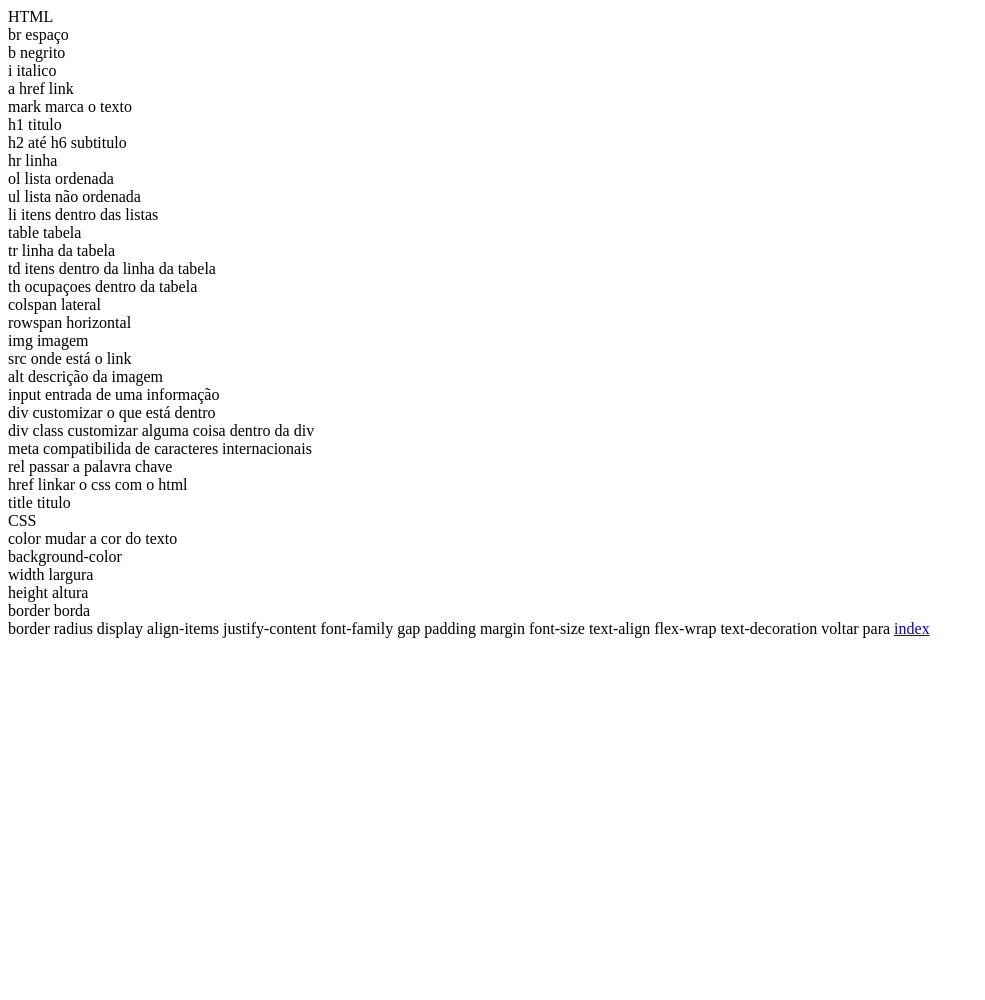
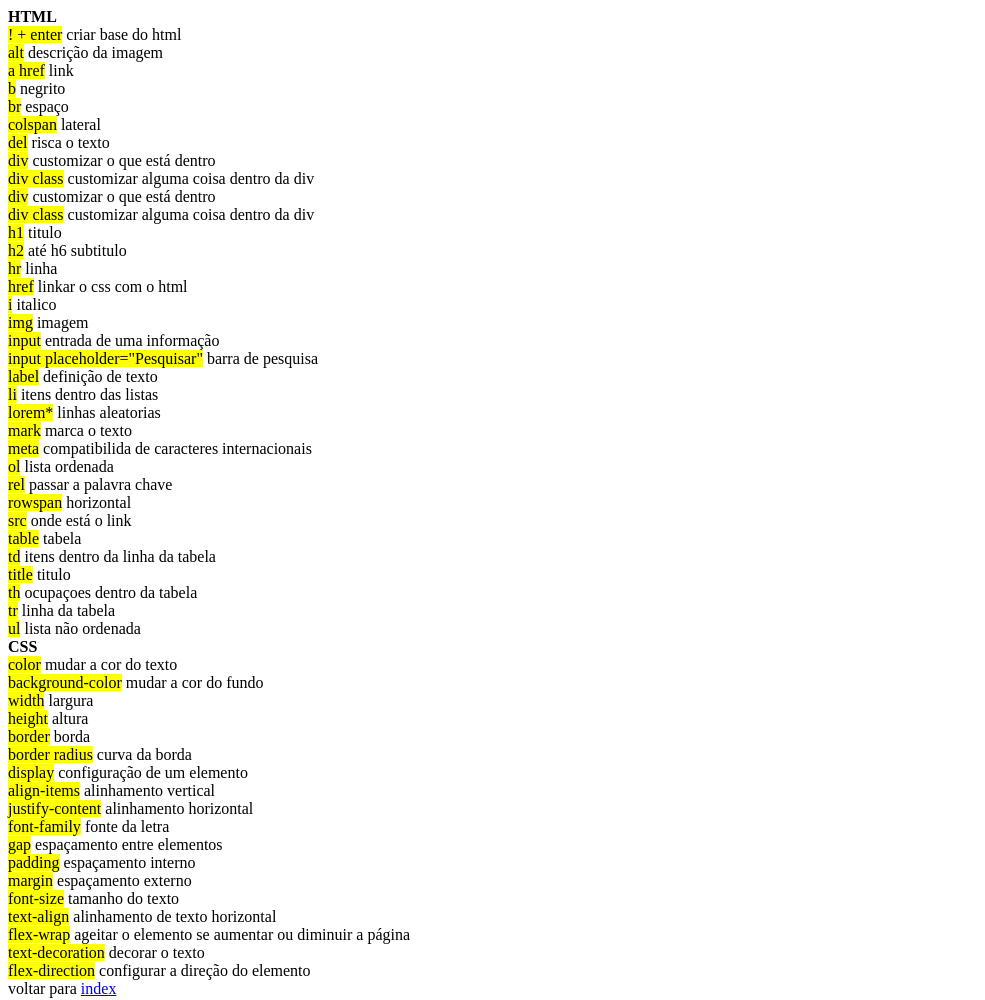
Before and after one commit to nickmit21/nickmit21.github.io, a plain HTML site: page anotaçoes.html in a window 1280 px wide. Shown: the whole page, without its empty margins (0-985 px from the left). Before the commit the page ends 800 px from the top, so only its background shows below. Drawn offline with Linux system fonts and the light colour scheme.

Commit message:
Add files via upload

```diff
--- a/anotaçoes.html
+++ b/anotaçoes.html
@@ -6,56 +6,63 @@
     <title>anotaçoes</title>
 </head>
 <body>
-         HTML<br>
+         <b>HTML</b><br>
 
-    br  espaço<br>
-    b  negrito<br>
-    i  italico<br>
-    a href  link<br>
-    mark  marca o texto<br>
-    h1  titulo<br>
-    h2 até h6  subtitulo<br>
-    hr  linha<br>
-    ol  lista ordenada<br>
-    ul  lista não ordenada<br>
-      li  itens dentro das listas<br>
-    table  tabela<br>
-      tr  linha da tabela<br>
-      td  itens dentro da linha da tabela<br>
-      th  ocupaçoes dentro da tabela<br>
-        colspan  lateral<br>
-        rowspan  horizontal<br>
-    img  imagem<br>
-      src  onde está o link<br>
-      alt  descrição da imagem<br>
-    input  entrada de uma informação<br>
-    div  customizar o que está dentro<br>
-      div class  customizar alguma coisa dentro da div<br>
-    meta  compatibilida de caracteres internacionais<br>
-      rel  passar a palavra chave<br>
-      href  linkar o css com o html<br>
-      title  titulo<br>
+    <mark>! + enter</mark> criar base do html<br>
+    <mark>alt</mark>  descrição da imagem<br>
+    <mark>a href</mark>  link<br>
+    <mark>b</mark>  negrito<br>
+    <mark>br</mark>  espaço<br>
+    <mark>colspan</mark>  lateral<br>
+    <mark>del</mark>  risca o texto<br>
+    <mark>div</mark>  customizar o que está dentro<br>
+    <mark>div class</mark>  customizar alguma coisa dentro da div<br>
+    <mark>div</mark>  customizar o que está dentro<br>
+    <mark>div class</mark>  customizar alguma coisa dentro da div<br>
+    <mark>h1</mark>  titulo<br>
+    <mark>h2</mark> até h6  subtitulo<br>
+    <mark>hr</mark>  linha<br>
+    <mark>href</mark>  linkar o css com o html<br>
+    <mark>i</mark>  italico<br>
+    <mark>img</mark>  imagem<br>
+    <mark>input</mark>  entrada de uma informação<br>
+    <mark>input placeholder="Pesquisar"</mark>  barra de pesquisa<br>
+    <mark>label</mark>  definição de texto<br>
+    <mark>li</mark>  itens dentro das listas<br>
+    <mark>lorem*</mark>  linhas aleatorias<br>
+    <mark>mark</mark>  marca o texto<br>
+    <mark>meta</mark>  compatibilida de caracteres internacionais<br>
+    <mark>ol</mark>  lista ordenada<br>
+    <mark>rel</mark>  passar a palavra chave<br>
+    <mark>rowspan</mark>  horizontal<br>
+    <mark>src</mark>  onde está o link<br>
+    <mark>table</mark>  tabela<br>
+    <mark>td</mark>  itens dentro da linha da tabela<br>
+    <mark>title</mark>  titulo<br>
+    <mark>th</mark>  ocupaçoes dentro da tabela<br>
+    <mark>tr</mark>  linha da tabela<br>
+    <mark>ul</mark>  lista não ordenada<br>
 
-         CSS<br>
+    <b>CSS</b><br>
 
-    color  mudar a cor do texto<br>
-    background-color<br>
-    width  largura<br>
-    height  altura<br>
-    border  borda<br>
-    border radius
-    display
-    align-items
-    justify-content
-    font-family
-    gap
-    padding
-    margin
-    font-size
-    text-align
-    flex-wrap
-    text-decoration
-
+    <mark>color</mark>  mudar a cor do texto<br>
+    <mark>background-color</mark>  mudar a cor do fundo<br>
+    <mark>width</mark>  largura<br>
+    <mark>height</mark>  altura<br>
+    <mark>border</mark>  borda<br>
+    <mark>border radius</mark>  curva da borda<br>
+    <mark>display</mark>  configuração de um elemento<br>
+    <mark>align-items</mark>  alinhamento vertical<br>
+    <mark>justify-content</mark>  alinhamento horizontal<br>
+    <mark>font-family</mark>  fonte da letra<br>
+    <mark>gap</mark>  espaçamento entre elementos<br>
+    <mark>padding</mark>  espaçamento interno<br>
+    <mark>margin</mark>  espaçamento externo<br>
+    <mark>font-size</mark>  tamanho do texto<br>
+    <mark>text-align</mark>  alinhamento de texto horizontal<br>
+    <mark>flex-wrap</mark>  ageitar o elemento se aumentar ou diminuir a página<br>
+    <mark>text-decoration</mark>  decorar o texto<br>
+    <mark>flex-direction</mark>  configurar a direção do elemento<br>
         voltar para <a href="index.html">index</a>
 </body>
 </html>
--- a/tarefa5.0.css
+++ b/tarefa5.0.css
@@ -1,7 +1,58 @@
-div{
+.menu{
     background-color: red;
     padding: 15px;
     align-items: center;
     display: flex;
+    justify-content: space-between;
+    color: white;
+    padding: 20px;
+    gap: 10px;
 
 }
+.menu input{
+    border-radius: 10px;
+}
+body{
+    margin: 0;
+    background-color: blue;
+}
+.palavras{
+    margin: 20px;
+}
+.menusinho{
+    align-items: center;
+    display: flex;
+    gap: 20px;
+}
+
+.menusinho > div{
+    display: flex;
+    gap: 5px;
+}
+
+.direita{
+    width: 150px;
+}
+.palavras h1{
+    align-items: center;
+    display: flex;
+    color: brown;
+    justify-content:center;
+}
+.palavras h2{
+    align-items: center;
+    display: flex;
+    color: brown;
+    justify-content:left;
+    margin-left: 120px;
+}
+.palavrinhas{
+    align-items: center;
+    display: flex;
+    color: brown;
+    justify-content:center;
+}
+.palavrinhas img{
+    height: 250px;
+    width: 250px;
+}
--- a/tarefa5.1.css
+++ b/tarefa5.1.css
@@ -1,3 +1,44 @@
+.menu{
+    background-color: red;
+    padding: 15px;
+    align-items: center;
+    display: flex;
+    justify-content: space-between;
+    color: white;
+    padding: 20px;
+    gap: 10px;
+
+}
+.menu input{
+    border-radius: 10px;
+}
+body{
+    margin: 0;
+    background-color: blue;
+}
+.palavras{
+    margin: 20px;
+}
+.menusinho{
+    align-items: center;
+    display: flex;
+    gap: 20px;
+}
+
+.menusinho > div{
+    display: flex;
+    gap: 5px;
+}
+
+.direita{
+    width: 150px;
+}
+.texto h1{
+    align-items: center;
+    display: flex;
+    color: brown;
+    justify-content:center;
+}
 .cards{
     display: flex;
     gap: 15px;
@@ -30,6 +71,3 @@
     font-family: Arial, Helvetica, sans-serif;
     color: white;
 }
-body{
-    background-color: blue;
-}
```
Also changed, not shown: index.html (+3 -0 lines), tarefa5.0.html (+35 -6 lines), tarefa5.1.html (+24 -1 lines).
